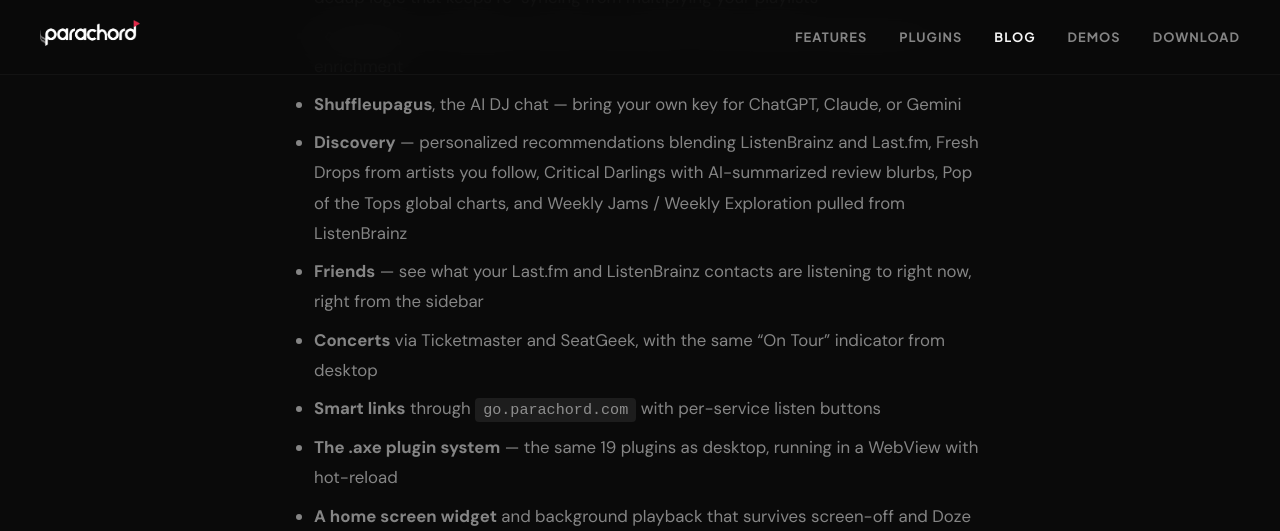
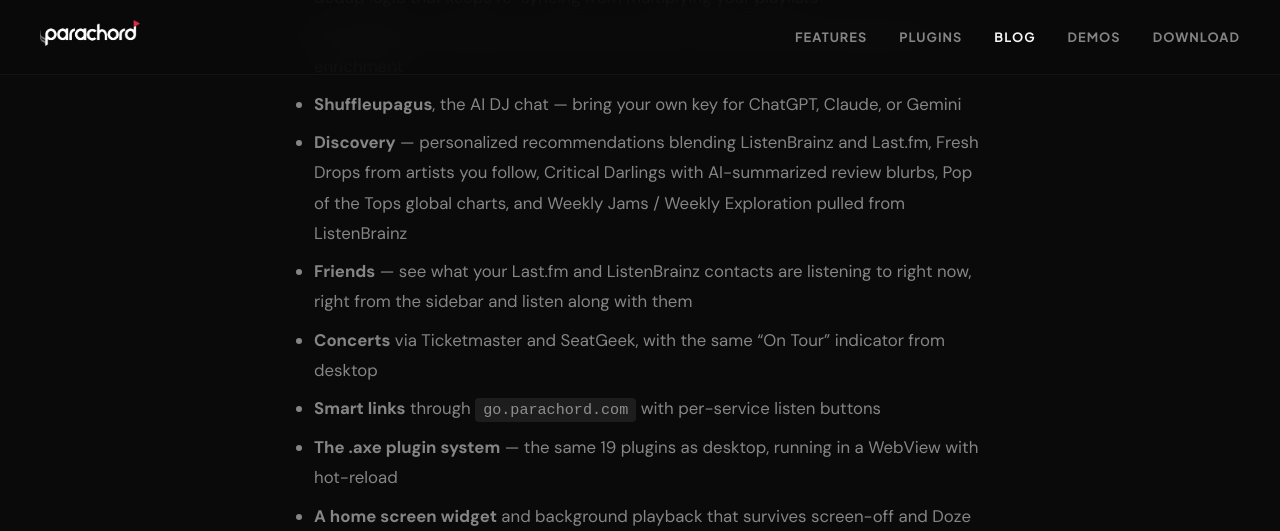
Before and after one commit to Parachord/parachord-website, a Jekyll site: the page built from _posts/2026-04-20-parachord-android-first-public-beta.md, in a window 1280 px wide and 900 px high, scrolled down 2020 px, cut to the strip 0-531 px from the top of the window. Built offline with Jekyll 4.4.1, drawn with Linux system fonts in a browser that asks for light colours.

Commit message:
Update Friends feature to enable listening along
Enhanced the Friends feature to allow users to listen along with their Last.fm and ListenBrainz contacts directly from the sidebar.

```diff
--- a/_posts/2026-04-20-parachord-android-first-public-beta.md
+++ b/_posts/2026-04-20-parachord-android-first-public-beta.md
@@ -26,7 +26,7 @@
 - **Scrobbling** to ListenBrainz, Last.fm, and Libre.fm, with automatic MusicBrainz ID enrichment
 - **Shuffleupagus**, the AI DJ chat — bring your own key for ChatGPT, Claude, or Gemini
 - **Discovery** — personalized recommendations blending ListenBrainz and Last.fm, Fresh Drops from artists you follow, Critical Darlings with AI-summarized review blurbs, Pop of the Tops global charts, and Weekly Jams / Weekly Exploration pulled from ListenBrainz
-- **Friends** — see what your Last.fm and ListenBrainz contacts are listening to right now, right from the sidebar
+- **Friends** — see what your Last.fm and ListenBrainz contacts are listening to right now, right from the sidebar and listen along with them
 - **Concerts** via Ticketmaster and SeatGeek, with the same "On Tour" indicator from desktop
 - **Smart links** through `go.parachord.com` with per-service listen buttons
 - **The .axe plugin system** — the same 19 plugins as desktop, running in a WebView with hot-reload
```
